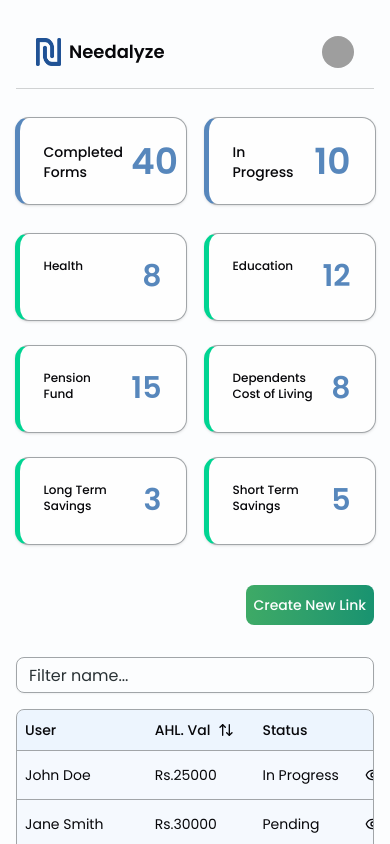
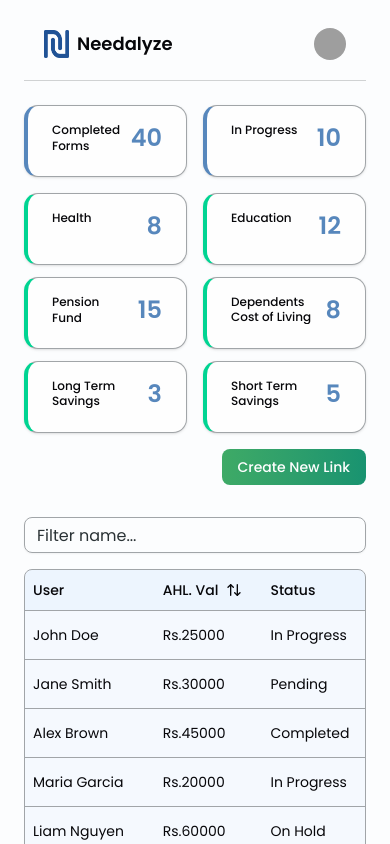
Before and after one commit to itswijay/Needalyze, a Next.js app: page /dashboard in a window 390 px wide. Shown: the top 844 px of the page. Built offline with nearby package versions, Linux system fonts and the light colour scheme; grey boxes are pictures that could not be loaded.

Commit message:
feat: optimize dashboard responsiveness and mobile UX
- Implement responsive padding and card layouts
- Reduce card and button sizes on mobile
- Add text overflow handling with line-clamp
- Optimize font sizes for mobile/desktop breakpoints
- Improve overall spacing and alignment

```diff
--- a/src/app/dashboard/components/Cards.jsx
+++ b/src/app/dashboard/components/Cards.jsx
@@ -1,33 +1,33 @@
-import { Card, CardAction, CardHeader, CardTitle } from "@/components/ui/card";
+import { Card, CardAction, CardHeader, CardTitle } from '@/components/ui/card'
 
 const Cards = ({ cardData }) => {
   return (
-    <div className="mt-3 pt-4">
+    <div className="mt-2 pt-4">
       {/* grid 1 */}
-      <div className="grid  grid-cols-2  justify-items-center gap-x-5">
-        <Card className="sm:border-l-6 border-l-5 border-l-[var(--primary-200)] sm:h-25 sm:w-137 h-22 w-43 ">
+      <div className="grid grid-cols-2 gap-x-4 md:gap-x-5">
+        <Card className="sm:border-l-6 border-l-4 border-l-[var(--primary-200)] h-18 sm:h-20 w-full py-4 sm:py-6">
           <CardHeader>
             <CardTitle>
-              <h1 className="sm:text-lg text-sm font-medium">
+              <h1 className="text-xs sm:text-base font-medium line-clamp-2">
                 Completed Forms
               </h1>
             </CardTitle>
 
             <CardAction>
-              <span className="text-[var(--primary-200)] sm:text-5xl text-4xl font-semibold">
+              <span className="text-[var(--primary-200)] text-2xl sm:text-4xl font-semibold">
                 {cardData.completedForms}
               </span>
             </CardAction>
           </CardHeader>
         </Card>
-        <Card className="sm:border-l-6 border-l-5 border-l-[var(--primary-200)] sm:h-25 sm:w-137 h-22 w-43">
+        <Card className="sm:border-l-6 border-l-4 border-l-[var(--primary-200)] h-18 sm:h-20 w-full py-4 sm:py-6">
           <CardHeader>
             <CardTitle>
-              <h1 className="sm:text-lg text-sm font-medium">In Progress</h1>
+              <h1 className="text-xs sm:text-base font-medium line-clamp-2">In Progress</h1>
             </CardTitle>
 
             <CardAction>
-              <span className="text-[var(--primary-200)] sm:text-5xl text-4xl font-semibold">
+              <span className="text-[var(--primary-200)] text-2xl sm:text-4xl font-semibold">
                 {cardData.inProgress}
               </span>
             </CardAction>
@@ -35,41 +35,41 @@
         </Card>
       </div>
       {/* grid 2 */}
-      <div className="grid sm:grid-cols-3 grid-cols-2 mt-7 justify-items-center space-y-6 gap-x-5">
-        <Card className="sm:border-l-6 border-l-5 border-l-emerald-400 sm:h-25 sm:w-85 h-22 w-43">
+      <div className="grid sm:grid-cols-3 grid-cols-2 mt-4 sm:mt-6 gap-x-4 gap-y-3 md:gap-x-5 md:gap-y-5">
+        <Card className="sm:border-l-6 border-l-4 border-l-emerald-400 h-18 sm:h-20 w-full py-4 sm:py-6">
           <CardHeader>
             <CardTitle>
-              <h1 className="sm:text-lg text-xs font-medium">Health</h1>
+              <h1 className="text-xs sm:text-base font-medium line-clamp-2">Health</h1>
             </CardTitle>
 
             <CardAction>
-              <span className="text-[var(--primary-200)] sm:text-5xl text-3xl font-semibold">
+              <span className="text-[var(--primary-200)] text-2xl sm:text-4xl font-semibold">
                 {cardData.categories.health}
               </span>
             </CardAction>
           </CardHeader>
         </Card>
-        <Card className="sm:border-l-6 border-l-5 border-l-emerald-400 sm:h-25 sm:w-85 h-22 w-43">
+        <Card className="sm:border-l-6 border-l-4 border-l-emerald-400 h-18 sm:h-20 w-full py-4 sm:py-6">
           <CardHeader>
             <CardTitle>
-              <h1 className="sm:text-lg text-xs font-medium">Education</h1>
+              <h1 className="text-xs sm:text-base font-medium line-clamp-2">Education</h1>
             </CardTitle>
 
             <CardAction>
-              <span className="text-[var(--primary-200)] sm:text-5xl text-3xl font-semibold">
+              <span className="text-[var(--primary-200)] text-2xl sm:text-4xl font-semibold">
                 {cardData.categories.education}
               </span>
             </CardAction>
           </CardHeader>
         </Card>
-        <Card className="sm:border-l-6 border-l-5 border-l-emerald-400 sm:h-25 sm:w-85 h-22 w-43">
+        <Card className="sm:border-l-6 border-l-4 border-l-emerald-400 h-18 sm:h-20 w-full py-4 sm:py-6">
           <CardHeader>
             <CardTitle>
-              <h1 className="sm:text-lg text-xs font-medium">Pension Fund</h1>
+              <h1 className="text-xs sm:text-base font-medium line-clamp-2">Pension Fund</h1>
             </CardTitle>
 
             <CardAction>
-              <span className="text-[var(--primary-200)] sm:text-5xl text-3xl font-semibold">
+              <span className="text-[var(--primary-200)] text-2xl sm:text-4xl font-semibold">
                 {cardData.categories.pensionfund}
               </span>
             </CardAction>
@@ -78,46 +78,46 @@
 
         {/* grid 3 */}
 
-        <Card className="sm:border-l-6 border-l-5  border-l-emerald-400 sm:h-25 sm:w-85 h-22 w-43">
+        <Card className="sm:border-l-6 border-l-4  border-l-emerald-400 h-18 sm:h-20 w-full py-4 sm:py-6">
           <CardHeader>
             <CardTitle className="">
-              <h1 className="sm:text-lg text-xs font-medium">
+              <h1 className="text-xs sm:text-base font-medium line-clamp-2 leading-tight">
                 Dependents Cost of Living
               </h1>
             </CardTitle>
 
             <CardAction>
-              <span className="text-[var(--primary-200)] sm:text-5xl text-3xl font-semibold">
+              <span className="text-[var(--primary-200)] text-2xl sm:text-4xl font-semibold">
                 {cardData.categories.DependentsCostofLiving}
               </span>
             </CardAction>
           </CardHeader>
         </Card>
-        <Card className="sm:border-l-6 border-l-5 border-l-emerald-400 sm:h-25 sm:w-85 h-22 w-43">
+        <Card className="sm:border-l-6 border-l-4 border-l-emerald-400 h-18 sm:h-20 w-full py-4 sm:py-6">
           <CardHeader>
             <CardTitle>
-              <h1 className="sm:text-lg text-xs font-medium">
+              <h1 className="text-xs sm:text-base font-medium line-clamp-2 leading-tight">
                 Long Term Savings
               </h1>
             </CardTitle>
 
             <CardAction>
-              <span className="text-[var(--primary-200)] sm:text-5xl text-3xl font-semibold">
+              <span className="text-[var(--primary-200)] text-2xl sm:text-4xl font-semibold">
                 {cardData.categories.longTermSavings}
               </span>
             </CardAction>
           </CardHeader>
         </Card>
-        <Card className="sm:border-l-6 border-l-5 border-l-emerald-400 sm:h-25 sm:w-85 h-22 w-43">
+        <Card className="sm:border-l-6 border-l-4 border-l-emerald-400 h-18 sm:h-20 w-full py-4 sm:py-6">
           <CardHeader>
             <CardTitle>
-              <h1 className="sm:text-lg text-xs font-medium">
+              <h1 className="text-xs sm:text-base font-medium line-clamp-2 leading-tight">
                 Short Term Savings
               </h1>
             </CardTitle>
 
             <CardAction>
-              <span className="text-[var(--primary-200)] sm:text-5xl text-3xl font-semibold">
+              <span className="text-[var(--primary-200)] text-2xl sm:text-4xl font-semibold">
                 {cardData.categories.shortTermSavings}
               </span>
             </CardAction>
@@ -125,7 +125,7 @@
         </Card>
       </div>
     </div>
-  );
-};
+  )
+}
 
-export default Cards;
+export default Cards
--- a/src/app/dashboard/components/CreateLinkDialog.jsx
+++ b/src/app/dashboard/components/CreateLinkDialog.jsx
@@ -1,6 +1,6 @@
-"use client";
+'use client'
 
-import { Button } from "@/components/ui/button";
+import { Button } from '@/components/ui/button'
 import {
   Dialog,
   DialogClose,
@@ -10,23 +10,21 @@
   DialogHeader,
   DialogTitle,
   DialogTrigger,
-} from "@/components/ui/dialog";
-import { Input } from "@/components/ui/input";
-import { Label } from "@/components/ui/label";
-import { Share2Icon } from "lucide-react";
+} from '@/components/ui/dialog'
+import { Input } from '@/components/ui/input'
+import { Label } from '@/components/ui/label'
+import { Share2Icon } from 'lucide-react'
 
-import { useState } from "react";
+import { useState } from 'react'
 
 const CreateLinkDialog = () => {
-  const [link, setLink] = useState(
-    "https://formlink.com/s/your-generated-link"
-  );
-  const [copied, setCopied] = useState(false);
+  const [link, setLink] = useState('https://formlink.com/s/your-generated-link')
+  const [copied, setCopied] = useState(false)
   return (
     <div>
       <Dialog>
         <DialogTrigger asChild>
-          <Button className="bg-gradient-to-r from-[#3EAA66] to-[#189370] w-full px-2 py-5">
+          <Button className="bg-gradient-to-r from-[#3EAA66] to-[#189370] w-full px-4 py-3 sm:py-5 text-sm sm:text-base">
             Create New Link
           </Button>
         </DialogTrigger>
@@ -53,8 +51,8 @@
                 onClick={() => {
                   const whatsappUrl = `https://wa.me/?text=${encodeURIComponent(
                     link
-                  )}`;
-                  window.open(whatsappUrl, "_blank");
+                  )}`
+                  window.open(whatsappUrl, '_blank')
                 }}
               >
                 <Share2Icon size={25} className="mr-2" />
@@ -66,21 +64,21 @@
                   navigator.clipboard
                     .writeText(link)
                     .then(() => {
-                      setCopied(true);
-                      setTimeout(() => setCopied(false), 2000);
+                      setCopied(true)
+                      setTimeout(() => setCopied(false), 2000)
                     })
-                    .catch(() => {});
+                    .catch(() => {})
                 }}
                 className="bg-gradient-to-r from-[#3EAA66] to-[#189370] hover:opacity-90 text-white cursor-pointer"
               >
-                {copied ? "Copied" : "Copy Link"}
+                {copied ? 'Copied' : 'Copy Link'}
               </Button>
             </div>
           </DialogFooter>
         </DialogContent>
       </Dialog>
     </div>
-  );
-};
+  )
+}
 
-export default CreateLinkDialog;
+export default CreateLinkDialog
--- a/src/app/dashboard/page.jsx
+++ b/src/app/dashboard/page.jsx
@@ -1,10 +1,10 @@
-"use client";
+'use client'
 
-import Cards from "./components/Cards";
-import { DataTable } from "./components/Dashtable";
-import Navbar from "./components/Navbar";
-import CreateLinkDialog from "./components/CreateLinkDialog";
-import { useState } from "react";
+import Cards from './components/Cards'
+import { DataTable } from './components/Dashtable'
+import Navbar from './components/Navbar'
+import CreateLinkDialog from './components/CreateLinkDialog'
+import { useState } from 'react'
 
 const page = () => {
   const [cardData, setCardData] = useState({
@@ -18,10 +18,10 @@
       longTermSavings: 3,
       shortTermSavings: 5,
     },
-  });
+  })
   return (
     <div className="bg-[var(--primary-50)]/4">
-      <div className="min-h-screen max-w-7xl p-4 mx-auto  ">
+      <div className="min-h-screen max-w-7xl px-6 py-2 md:px-6 md:py-2 lg:px-10 lg:py-2 mx-auto">
         <Navbar />
         <Cards cardData={cardData} />
         <div className=" flex justify-end my-4">
@@ -30,7 +30,7 @@
         <DataTable />
       </div>
     </div>
-  );
-};
+  )
+}
 
-export default page;
+export default page
```
